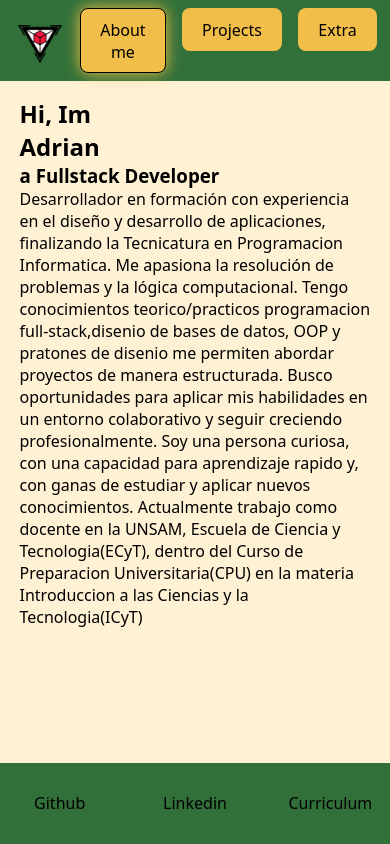
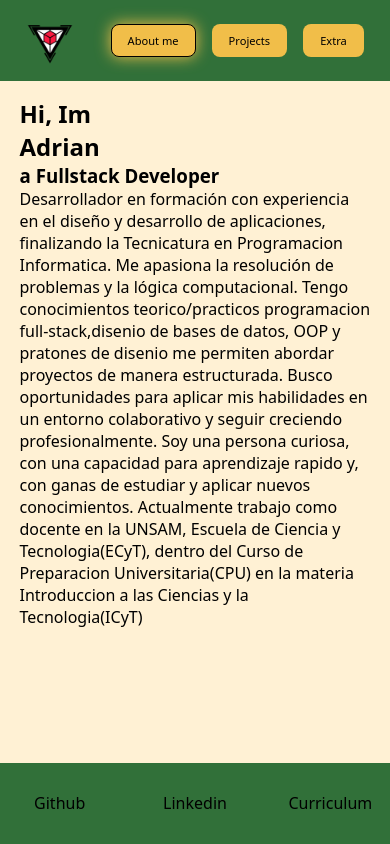
Before and after one commit to AdrianPerez0306/portfolio, a React (Vite) app: page /portfolio/main in a window 390 px wide. Built offline with nearby package versions, Linux system fonts and the light colour scheme.

Commit message:
Responsive header buttons

```diff
--- a/src/components/layout/layout.css
+++ b/src/components/layout/layout.css
@@ -1,38 +1,16 @@
-header{
+header {
     height: 10%;
     display: flex;
     gap: 1rem;
     align-items: center;
     justify-content: space-between;
     background-color: var(--color-primary);
+
     /* background-image: var(--color-primary-gradient); */
-    & button{
-        &.selected{
-            /* background-color: var(--color--secondary); */
-            box-shadow: 0px 0px 15px 0px var(--color-terciary);
-            border: 1px solid black;
-        }
-        border-radius: 8px;
-        border: 1px solid transparent;
-        padding: 0.6em 1.2em;
-        font-size: 1em;
-        font-weight: 500;
-        font-family: inherit;
-        background-color: var(--color-terciary);
-        transition: 0.25s;
-        cursor: pointer;
-        &:hover{
-            /* C = blur, D = spread */
-            /* A px, B px, C px, D px */
-            box-shadow: 0px 0px 15px 0px var(--color-terciary);
-            /* border: 5px solid black; */
-            /* opacity: 0.1; */
 
-        }
-    }
 }
 
-footer{
+footer {
     height: 10%;
     display: flex;
     gap: 1rem;
@@ -44,7 +22,8 @@ footer{
         display: flex;
         justify-content: center;
         width: 100%;
-        &:hover{
+
+        &:hover {
             /* box-shadow: 0px 0px 15px 0px var(--color-terciary); */
             color: var(--color-secondary);
             font-weight: bolder;
@@ -55,28 +34,78 @@ footer{
     }
 }
 
-.content{
+.content {
     display: flex;
     height: 80%;
     padding: 0 5vw 0;
     overflow-y: scroll;
 }
-.detail{
+
+.detail {
     display: flex;
     align-items: center;
     gap: 1rem;
     margin-left: 1rem;
 
-    & img{
+    & .detail__logo {
+        /* width: 3rem;
+        height: 3rem;
+        border-radius: 50%; */
+        /* background-color: var(--color-secondary); */
+        /* box-shadow: 0px 0px 15px 0px var(--color-terciary); */
+    }
+
+    & .detail__title {
+
+        /* font-size: 1.5rem; */
+        /* color: var(--color-secondary); */
+        /* font-weight: 600; */
+        /* text-shadow: 1px 1px 7px var(--color-terciary); */
+    }
+
+    & img {
         width: 3rem;
         background: transparent;
     }
 }
-.shortcuts{
+
+.shortcuts {
     display: flex;
     gap: 1rem;
     margin-right: 1rem;
+
+    & button {
+        &.selected {
+            /* background-color: var(--color--secondary); */
+            box-shadow: 0px 0px 15px 0px var(--color-terciary);
+            border: 1px solid black;
+        }
+
+        min-width: fit-content;
+        width: auto;
+        /* max-width: 1rem; */
+
+        border-radius: 8px;
+        border: 1px solid transparent;
+        padding: clamp(0.5rem, 1vw, 1rem) clamp(1rem, 2vw, 2rem);
+        font-size: clamp(0.65rem, calc(1vw + 0.45rem), 3rem);
+        font-weight: 500;
+        font-family: inherit;
+        background-color: var(--color-terciary);
+        transition: 0.25s;
+        cursor: pointer;
+
+        &:hover {
+            /* C = blur, D = spread */
+            /* A px, B px, C px, D px */
+            box-shadow: 0px 0px 15px 0px var(--color-terciary);
+            /* border: 5px solid black; */
+            /* opacity: 0.1; */
+
+        }
+    }
 }
+
 /*
 .mock{
     display: inherit;
@@ -84,14 +113,32 @@ footer{
 } */
 
 @media screen and (max-width: 500px) {
-    header{
+    header {
         justify-content: space-around;
 
-        & .mock{
+        & .detail__title {
+            display: none;
+            /* font-size: 1.5rem; */
+            /* color: var(--color-secondary); */
+            /* font-weight: 600; */
+            /* text-shadow: 1px 1px 7px var(--color-terciary); */
+        }
+
+        & .mock {
             display: none;
             /* color: black; */
         }
 
     }
 
+    /* .shortcuts {
+        display: flex;
+        gap: 1rem;
+        margin-right: 1rem;
+
+        & button {
+            font-size: 0.7rem;
+        }
+    } */
+
 }
--- a/src/components/layout/layout.tsx
+++ b/src/components/layout/layout.tsx
@@ -29,12 +29,12 @@ export const Layout = () => {
     return <>
         <header>
             <div className="detail">
-                <img src="./src/assets/logo.png" alt="IMG" className="logo" />
-                <h2 className="mock">Portfolio</h2>
+                <img src="./src/assets/logo.png" alt="IMG" className="detail__logo" />
+                <h2 className="detail__title">Portfolio</h2>
             </div>
             <div className="shortcuts">
 
-                <NavLink to={`${defaultRoute}/main`}>
+                <NavLink to={`${defaultRoute}/main`} >
                     <button className="selected">About me</button>
                 </NavLink>
 
@@ -54,7 +54,7 @@ export const Layout = () => {
         <footer>
             {
                 ["Github", "Linkedin", "Curriculum"].map((name, index)=>(
-                    <span >{name}</span>
+                    <span key={index} >{name}</span>
                 ))
             }
         </footer>
--- a/src/index.css
+++ b/src/index.css
@@ -2,6 +2,7 @@
   font-family: Ubuntu, system-ui, Avenir, Helvetica, Arial, sans-serif;
   font-weight: 400;
 
+  font-size: 16px;
 
   /* //////////////////////////////////////////////////// */
   /* COLORS
@@ -51,6 +52,7 @@ body {
   height: 100vh;
   width: 100vw;
   overflow: hidden;
+
 }
 
 html {
```
